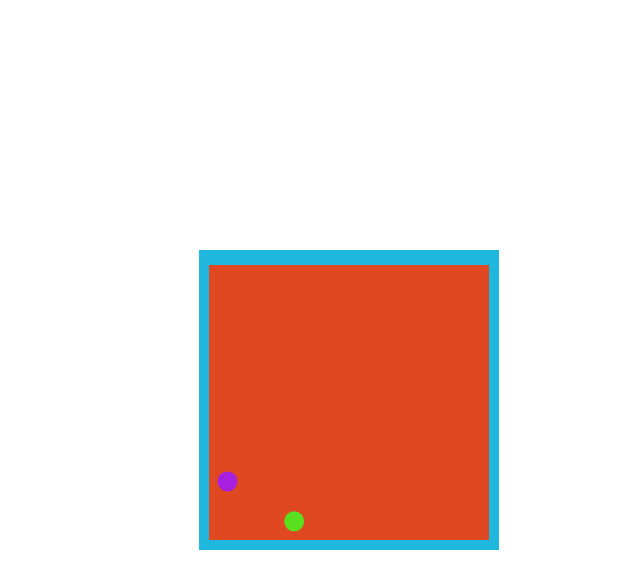
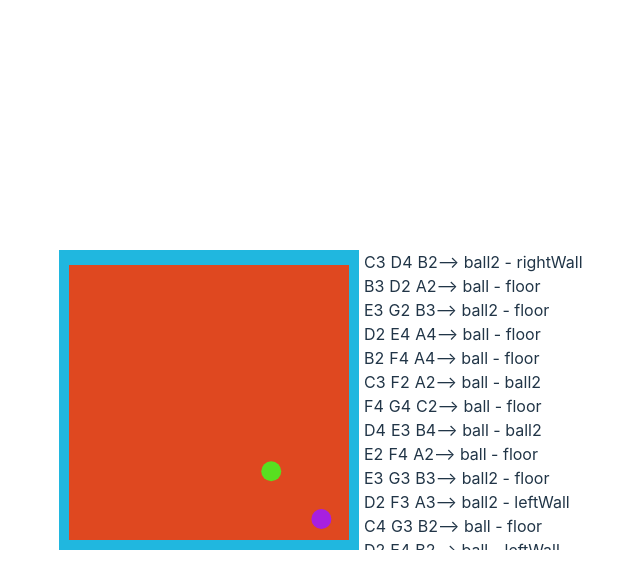
Before and after one commit to rhalas/bounce, a React (Vite) app: page / in a window 1280 px wide. Both pictures are taken after a click on the button "Click to start". Shown: the top 588 px of the page, without its empty margins (281-921 px from the left). Built offline with nearby package versions, Linux system fonts and the light colour scheme.

Commit message:
print out notes that get played

```diff
--- a/src/App.tsx
+++ b/src/App.tsx
@@ -1,21 +1,58 @@
 import * as Tone from "tone";
-import { useState } from "react";
+import { useEffect, useState, useCallback } from "react";
 import { Canvas } from "./canvas";
+import { NoteLog, NoteLogCollection } from "./noteLog";
+import styled from "styled-components";
+
+const AppComponent = styled.div`
+  display: flex;
+`;
 
 function App() {
   const synth = new Tone.PolySynth(Tone.Synth).toDestination();
   const membraneSynth = new Tone.MembraneSynth().toDestination();
   const [initApp, setInitApp] = useState<boolean>(false);
+  const [stopUpdating, setStopUpdating] = useState<boolean>(false);
+
+  const [noteLog, setNoteLog] = useState<NoteLogCollection>({ entries: [] });
+
+  const playedNotesCallback = useCallback(
+    (noteNames: Array<string>, eventName: string) => {
+      if (stopUpdating) {
+        return;
+      }
+
+      const newNoteLogEntry = { notes: noteNames, eventName: eventName };
+      setNoteLog((prevNoteLog: NoteLogCollection) => ({
+        ...prevNoteLog,
+        entries: [...prevNoteLog.entries, newNoteLogEntry],
+      }));
+    },
+    [stopUpdating]
+  );
+
+  useEffect(() => {
+    if (noteLog.entries.length > 5) {
+      setStopUpdating(true);
+    }
+  }, [noteLog, stopUpdating]);
 
   return (
     <>
-      <div>
+      <AppComponent>
         {initApp ? (
-          <Canvas synth={synth} membraneSynth={membraneSynth} />
+          <>
+            <Canvas
+              synth={synth}
+              membraneSynth={membraneSynth}
+              playedNotesCallback={playedNotesCallback}
+            />
+            <NoteLog noteLog={noteLog} />
+          </>
         ) : (
           <button onClick={() => setInitApp(true)}> Click to start </button>
         )}
-      </div>
+      </AppComponent>
     </>
   );
 }
--- a/src/canvas.tsx
+++ b/src/canvas.tsx
@@ -6,6 +6,7 @@ import styled from "styled-components";
 type CanvasProps = {
   synth: any;
   membraneSynth: any;
+  playedNotesCallback: (noteNames: Array<string>, eventName: string) => void;
 };
 
 const MainCanvas = styled.div`
@@ -18,8 +19,18 @@ export const Canvas = (canvasProps: CanvasProps) => {
     [key: string]: Array<string>;
   }
 
+  interface boundaryType {
+    floor: Matter.Body;
+    ceiling: Matter.Body;
+    leftWall: Matter.Body;
+    rightWall: Matter.Body;
+  }
+
   const labelToNote: labelToNoteType = {
-    boundary: ["B", "D", "F"],
+    floor: ["B", "D", "F"],
+    ceiling: ["B", "D", "F"],
+    leftWall: ["B", "D", "F"],
+    rightWall: ["B", "D", "F"],
     ball: ["A", "B", "C"],
     ball2: ["D", "E", "F"],
     extraNote: ["A", "C", "E", "G"],
@@ -28,11 +39,61 @@ export const Canvas = (canvasProps: CanvasProps) => {
   const boxRef = useRef(null);
   const canvasRef = useRef(null);
 
+  const createBall = (labelName: string, color: string) => {
+    return Matter.Bodies.circle(
+      Math.floor(Math.random() * 300),
+      Math.floor(Math.random() * 300),
+      10,
+      {
+        restitution: 1.5,
+        render: {
+          fillStyle: color,
+        },
+        label: labelName,
+      }
+    );
+  };
+
+  const createBoundaries = (): boundaryType => {
+    const floor = Matter.Bodies.rectangle(150, 300, 300, 20, {
+      isStatic: true,
+      render: {
+        fillStyle: "#20b7df",
+      },
+      label: "floor",
+    });
+
+    const ceiling = Matter.Bodies.rectangle(20, 5, 600, 20, {
+      isStatic: true,
+      render: {
+        fillStyle: "#20b7df",
+      },
+      label: "ceiling",
+    });
+
+    const leftWall = Matter.Bodies.rectangle(0, 0, 20, 600, {
+      isStatic: true,
+      render: {
+        fillStyle: "#20b7df",
+      },
+      label: "leftWall",
+    });
+
+    const rightWall = Matter.Bodies.rectangle(300, 300, 20, 600, {
+      isStatic: true,
+      render: {
+        fillStyle: "#20b7df",
+      },
+      label: "rightWall",
+    });
+
+    return { floor, ceiling, leftWall, rightWall };
+  };
+
   useEffect(() => {
     let Engine = Matter.Engine;
     let Render = Matter.Render;
     let World = Matter.World;
-    let Bodies = Matter.Bodies;
 
     let engine = Engine.create({});
 
@@ -52,72 +113,31 @@ export const Canvas = (canvasProps: CanvasProps) => {
 
     Matter.Events.on(engine, "collisionStart", (event) => {
       var pairs = event.pairs;
-      playNote(canvasProps.synth, [
-        labelToNote[pairs[0].bodyA.label],
-        labelToNote[pairs[0].bodyB.label],
-        labelToNote["extraNote"],
-      ]);
+
+      playNote(
+        canvasProps.synth,
+        [
+          labelToNote[pairs[0].bodyA.label],
+          labelToNote[pairs[0].bodyB.label],
+          labelToNote["extraNote"],
+        ],
+        canvasProps.playedNotesCallback,
+        `${pairs[0].bodyA.label} - ${pairs[0].bodyB.label}`
+      );
     });
 
-    const floor = Bodies.rectangle(150, 300, 300, 20, {
-      isStatic: true,
-      render: {
-        fillStyle: "#20b7df",
-      },
-      label: "boundary",
-    });
+    const ball = createBall("ball", "#58df20");
+    const ball2 = createBall("ball2", "#a720df");
+    const boundaries = createBoundaries();
 
-    const ceiling = Bodies.rectangle(20, 5, 600, 20, {
-      isStatic: true,
-      render: {
-        fillStyle: "#20b7df",
-      },
-      label: "boundary",
-    });
-
-    const leftWall = Bodies.rectangle(0, 0, 20, 600, {
-      isStatic: true,
-      render: {
-        fillStyle: "#20b7df",
-      },
-      label: "boundary",
-    });
-
-    const rightWall = Bodies.rectangle(300, 300, 20, 600, {
-      isStatic: true,
-      render: {
-        fillStyle: "#20b7df",
-      },
-      label: "boundary",
-    });
-
-    const ball = Bodies.circle(
-      Math.floor(Math.random() * 300),
-      Math.floor(Math.random() * 300),
-      10,
-      {
-        restitution: 1.5,
-        render: {
-          fillStyle: "#58df20",
-        },
-        label: "ball",
-      }
-    );
-
-    const ball2 = Bodies.circle(
-      Math.floor(Math.random() * 300),
-      Math.floor(Math.random() * 300),
-      10,
-      {
-        restitution: 1.5,
-        render: {
-          fillStyle: "#a720df",
-        },
-        label: "ball2",
-      }
-    );
-
-    World.add(engine.world, [floor, leftWall, ceiling, rightWall, ball, ball2]);
+    World.add(engine.world, [
+      boundaries.floor,
+      boundaries.leftWall,
+      boundaries.ceiling,
+      boundaries.rightWall,
+      ball,
+      ball2,
+    ]);
 
     Matter.Runner.run(engine!);
     Matter.Render.run(render!);
--- /dev/null
+++ b/src/noteLog.tsx
@@ -0,0 +1,54 @@
+import styled from "styled-components";
+
+const NoteLogContainer = styled.div`
+  width: 300px;
+  height: 300px;
+  overflow: scroll;
+`;
+
+const NoteRowContainer = styled.div`
+  display: flex;
+`;
+
+const Notes = styled.div`
+  display: flex;
+  margin-left: 5px;
+`;
+
+export type NoteLogCollection = {
+  entries: Array<NoteLogEntry>;
+};
+
+export type NoteLogEntry = {
+  notes: Array<string>;
+  eventName: string;
+};
+
+type NoteLogProps = {
+  noteLog: NoteLogCollection;
+};
+
+const NoteRow = (props: { noteLogEntry: NoteLogEntry }) => {
+  return (
+    <>
+      <NoteRowContainer>
+        {props.noteLogEntry.notes.map((note) => {
+          return <Notes>{note}</Notes>;
+        })}
+        {"  -->  "}
+        {props.noteLogEntry.eventName}
+      </NoteRowContainer>
+    </>
+  );
+};
+
+export const NoteLog = (noteLogProps: NoteLogProps) => {
+  const { noteLog } = noteLogProps;
+  return (
+    <NoteLogContainer>
+      {noteLog.entries.map((notes) => {
+        return <NoteRow noteLogEntry={notes} />;
+      })}
+    </NoteLogContainer>
+  );
+};
--- a/src/sound.tsx
+++ b/src/sound.tsx
@@ -1,13 +1,54 @@
 import * as Tone from "tone";
 
-export const playNote = (synth: any, noteNames: Array<Array<string>>) => {
+const sortByKey = (rootNote: string, notes: Array<string>) => {
+  let sortedNotes = notes.sort();
+  let sortedByKeyNotes = sortedNotes;
+  let pivotPoint = -1;
+  for (let i = 0; i < sortedNotes.length; i++) {
+    if (sortedNotes[i] <= rootNote) {
+      pivotPoint = i;
+    }
+  }
+
+  if (pivotPoint == 0) {
+    let firstHalf = sortedNotes[0];
+    let secondHalf = sortedNotes.slice(1);
+    sortedByKeyNotes = secondHalf.concat(firstHalf);
+  } else if (pivotPoint >= 0) {
+    let firstHalf = sortedNotes.slice(0, pivotPoint);
+    let secondHalf = sortedNotes.slice(pivotPoint);
+    sortedByKeyNotes = secondHalf.concat(firstHalf);
+  }
+
+  return sortedByKeyNotes;
+};
+
+export const playNote = (
+  synth: any,
+  noteNames: Array<Array<string>>,
+  playedNotesCallback: (noteNames: Array<string>, eventName: string) => void,
+  eventName: string
+) => {
   const now = Tone.now();
+
   let notes = new Array();
+  let notesWithOctave = new Array();
+
   noteNames.forEach((noteOptions: Array<string>) => {
-    const randIdx = Math.floor(Math.random() * noteOptions.length);
-    const noteName = noteOptions[randIdx];
+    let filtered = noteOptions.filter((item) => !notes.includes(item[0]));
+    const randIdx = Math.floor(Math.random() * filtered.length);
+    const noteName = filtered[randIdx];
+    notes.push(noteName);
+  });
+
+  const sortedByKeyNotes = sortByKey("C", notes);
+
+  sortedByKeyNotes.forEach((note: string) => {
     const randOctave = Math.floor(Math.random() * 3 + 2);
-    notes.push(noteName + randOctave);
+    notesWithOctave.push(note + randOctave);
   });
-  synth.triggerAttackRelease(notes, "16n", now);
+
+  synth.triggerAttackRelease(notesWithOctave, "16n", now);
+
+  playedNotesCallback(notesWithOctave, eventName);
 };
```
